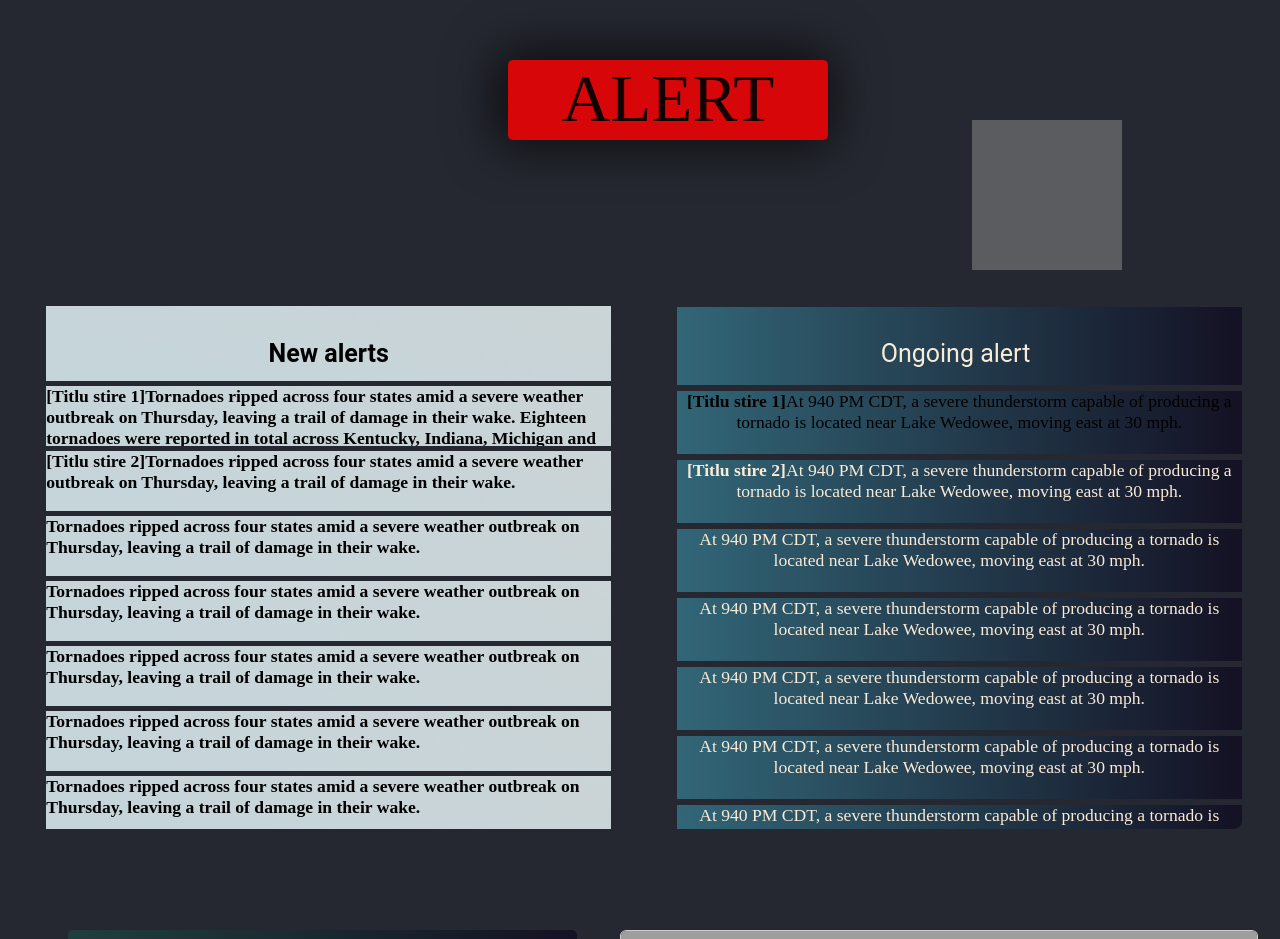
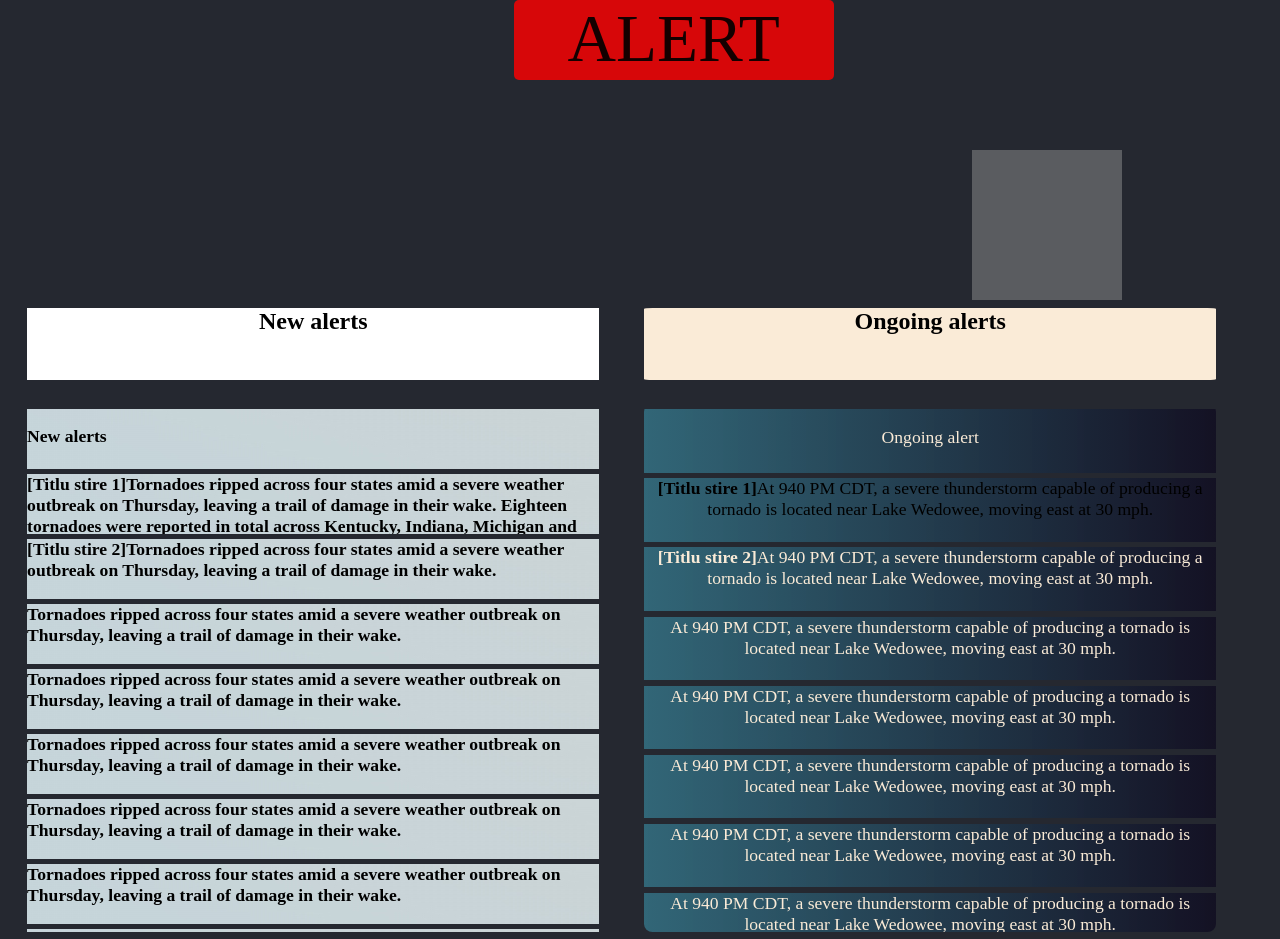
Before and after one commit to MihaelaPotlog/TW, a PHP site: page /Autoritati.html in a window 1280 px wide. Shown: the part 68-1007 px from the top of the page. Run offline with PHP 8.4, Linux system fonts and the light colour scheme; grey boxes are pictures that could not be loaded.

Commit message:
titlurile tabelelor (nestilizate)

```diff
--- a/Autoritati.css
+++ b/Autoritati.css
@@ -1,4 +1,3 @@
-
 body {
     background:#252830;
 }
@@ -30,13 +29,15 @@
     cursor: pointer;
 }
 #om{
-    float: right;
+    position:relative;
+    top:150px;
+    float:right;
     width:150px;
-    height: 150px;
+    height:150px;
     margin-right:150px;
-    margin-top:120px;
+    z-index:20;
     cursor:pointer;
-    animation: blink 1s;
+    animation:blink 1s;
     animation-iteration-count: infinite;
 
 }
@@ -77,7 +78,7 @@
 
 
 .noi {
-    width:50%;
+    width:90%;
     height: 30em;
     padding-left: 0%;
     overflow: auto;
@@ -122,7 +123,7 @@
 /*LISTA CU ALERTE IN DESFASURARE*/
 .desfasurare {
 /*    background:linear-gradient(to right,rgba(28, 78, 68,0.6),rgba(16, 12, 33,0.8));*/
-    width:50%;
+    width:90%;
     height: 30em;
     font-size: 1.4em;
     color:antiquewhite;
@@ -130,7 +131,8 @@
     border-radius:1.5%;
     overflow: auto;
     cursor:cell;
-    margin-right: 3%;
+    margin-right: 2%;
+    padding:0%;
 }
 .desfasurare  li{
     height:12%;
@@ -138,7 +140,7 @@
     list-style-type:circle;
     overflow:hidden;
     margin-top: 1%;
-    padding-left:   0%;
+    padding-left: 0%;
 }
 
 .desfasurare  li:hover{
@@ -150,13 +152,6 @@
 
 
 
- .tip-alerta {
-    display: flex;
-    justify-content: center;
-    font-family: "Roboto";
-    font-size:25px;
-    padding: 0.3em;
-}
 
 /*SFARSIT LISTA ALERTE IN DESFASURARE*/
 
@@ -173,7 +168,7 @@
     margin-top: 3%;
     height:auto;
     width:auto;
-    top:60em;
+    top:70em;
 
 }
 
@@ -269,7 +264,33 @@
     color: rgb(54, 84, 102);
     padding:100px;
     position:absolute;
-    top:1500px;
+    top:110em;
     bottom:0%;
     left: 40%;
 }
+
+.container1,.container2{
+    display: block;
+    width: 100%;
+}
+.container1 .news{
+    width:90%;
+    height:3em;
+    display: flex;
+    justify-content: center;
+    font-size: 1.5em;
+    font-weight: 700;
+    margin-right: 2%;
+    margin-left: 3%;
+    background:white;
+}
+.container2 .ongoing{
+    width:90%;
+    height: 3em;
+    font-size: 1.5em;
+    font-weight: 700;
+    background:antiquewhite;
+    text-align: center;
+    border-radius:1.5%;
+    margin-right: 3%;
+}
--- a/Autoritati.html
+++ b/Autoritati.html
@@ -1,3 +1,4 @@
+
 <!DOCTYPE html>
 <html lang="en">
 <head>
@@ -31,7 +32,9 @@
 
    <div class="liste">
 
+        <div class="container1">
 
+         <p class="news">New alerts</p>
          <ul class="evenimente noi ">
             <li class="tip-alerta"><p>New alerts</p></li>
             <li> <strong>[Titlu stire 1]</strong>Tornadoes ripped across four states amid a severe weather outbreak on Thursday, leaving a trail of damage in their wake. Eighteen tornadoes were reported in total across Kentucky, Indiana, Michigan and Alabama, as well as 156 wind reports and 67 hail reports, according to the National Weather Service (NWS). Damages, including destroyed houses, toppled trees and downed power lines, have been reported as a result of the storm. Over 130,000 electric customers lost power from Michigan through Alabama on Thursday afternoon, and those numbers likely rose into the night as severe weather continued across the region. A state of emergency was declared in McCracken County in western Kentucky after a tornado touched down, according to local news station WPSD. Only one person was hurt with only minor injuries, according to Kentucky State Police. The injury occurred when a large tree was pushed into a home. Four cows were killed. Major structural damage occurred to at least a dozen homes, according to the National Weather Service (NWS) office in Paducah in a public statement.</li>
@@ -57,8 +60,9 @@
             <li>Tornadoes ripped across four states amid a severe weather outbreak on Thursday,
                                     leaving a trail of damage in their wake.</li>
        </ul>
-
-
+    </div>
+    <div class="container2">
+        <p class="ongoing">Ongoing alerts</p>
          <ul class="evenimente desfasurare ">
             <li class="tip-alerta"><p>Ongoing alert</p>
             <li><a href="#detalii"><strong>[Titlu stire 1]</strong>At 940 PM CDT, a severe thunderstorm capable of producing a tornado is located near Lake Wedowee, moving east at 30 mph.</a> </li>
@@ -72,7 +76,7 @@
             <li>At 940 PM CDT, a severe thunderstorm capable of producing a tornado is located near Lake Wedowee, moving east at 30 mph. </li>
             <li>At 940 PM CDT, a severe thunderstorm capable of producing a tornado is located near Lake Wedowee, moving east at 30 mph. </li>
         </ul>
-
+    </div>
 
      </div> <!--liste -->
 
@@ -121,7 +125,7 @@
         <p>Contact: 07XX YYY ZZZ</p>
     </footer>
 
-</body>
+
 
 <script>
 
@@ -157,5 +161,6 @@
 
 </script>
 
+</body>
 
 </html>
--- a/crisisButtons.css
+++ b/crisisButtons.css
@@ -1,18 +1,14 @@
 
 div#alert{
-    margin-top:60px;
-    margin-left: 500px;
-    margin-right: auto;
-    display: flex;
+    margin-left:40%;
+    margin-right:40%;
+    display:flex;
     justify-content: center;
     color: rgba(0, 0, 0, 0.904);
     background-color:  rgba(255, 0, 0, 0.815);
     border-radius: 5px;
     width: 20em;
     height: 5em;
-    -webkit-box-shadow: -4px -1px 51px 6px rgba(0,0,0,0.75);
-    -moz-box-shadow: -4px -1px 51px 6px rgba(0,0,0,0.75);
-    box-shadow: -4px -1px 51px 6px rgba(0,0,0,0.75);
 }
 div#alert:hover{
     background-color:  rgb(189, 0, 0);
```
